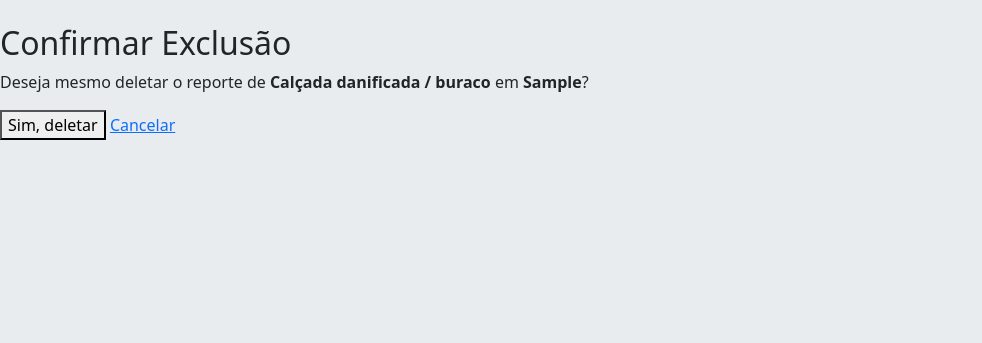
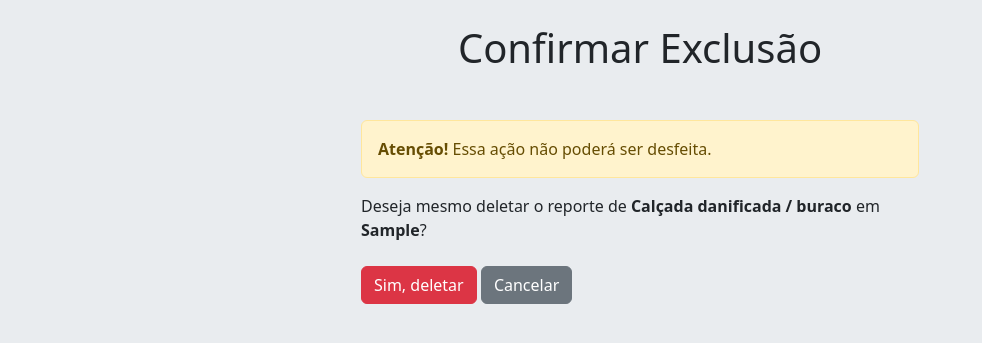
Before and after one commit to dalessandrosantos/alerta-urbano, a Django app: page /deletar/1/ in a window 1280 px wide. Shown: the part 56-399 px from the top of the page, without its empty margins (0-982 px from the left). Run offline with Django 5.2, Linux system fonts and the light colour scheme; a user stored in the database is signed in; tables that the repository leaves empty hold one stand-in row (values such as "Sample post").

Commit message:
estiliza página delete

```diff
--- a/ocorrencias/templates/ocorrencias/delete.html
+++ b/ocorrencias/templates/ocorrencias/delete.html
@@ -3,13 +3,33 @@
 {% block title %}Alerta Urbano - Deletar ocorrência{% endblock title %}
 
 {% block content %}
-<h2>Confirmar Exclusão</h2>
-    <p>Deseja mesmo deletar o reporte de <strong>{{ ocorrencia.get_categoria_display }}</strong> em <strong>{{ ocorrencia.localizacao }}</strong>?</p>
+<div class="container">
 
-<form method="POST">
-    {% csrf_token %}
-    <button type="submit">Sim, deletar</button>
-    <a href="{% url 'painel' %}">Cancelar</a>
-</form>
+    <div class="col-lg-6 mx-auto">
+
+        <h1 class="text-center mb-5">Confirmar Exclusão</h1>
+
+        <div class="alert alert-warning" role="alert">
+            <strong>Atenção!</strong> Essa ação não poderá ser desfeita.
+        </div>
+
+        <p class="mb-4">
+            Deseja mesmo deletar o reporte de <strong>{{ ocorrencia.get_categoria_display }}
+            </strong> em <strong>{{ ocorrencia.localizacao }}</strong>?
+        </p>
+
+        <form method="POST">
+            {% csrf_token %}
+
+            <button type="submit" class="btn btn-danger">
+                Sim, deletar
+            </button>
+
+            <a href="{% url 'painel' %}"  class="btn btn-secondary">
+                Cancelar
+            </a>
+        </form>
+    </div>
+</div>
 
 {% endblock content %}
```
